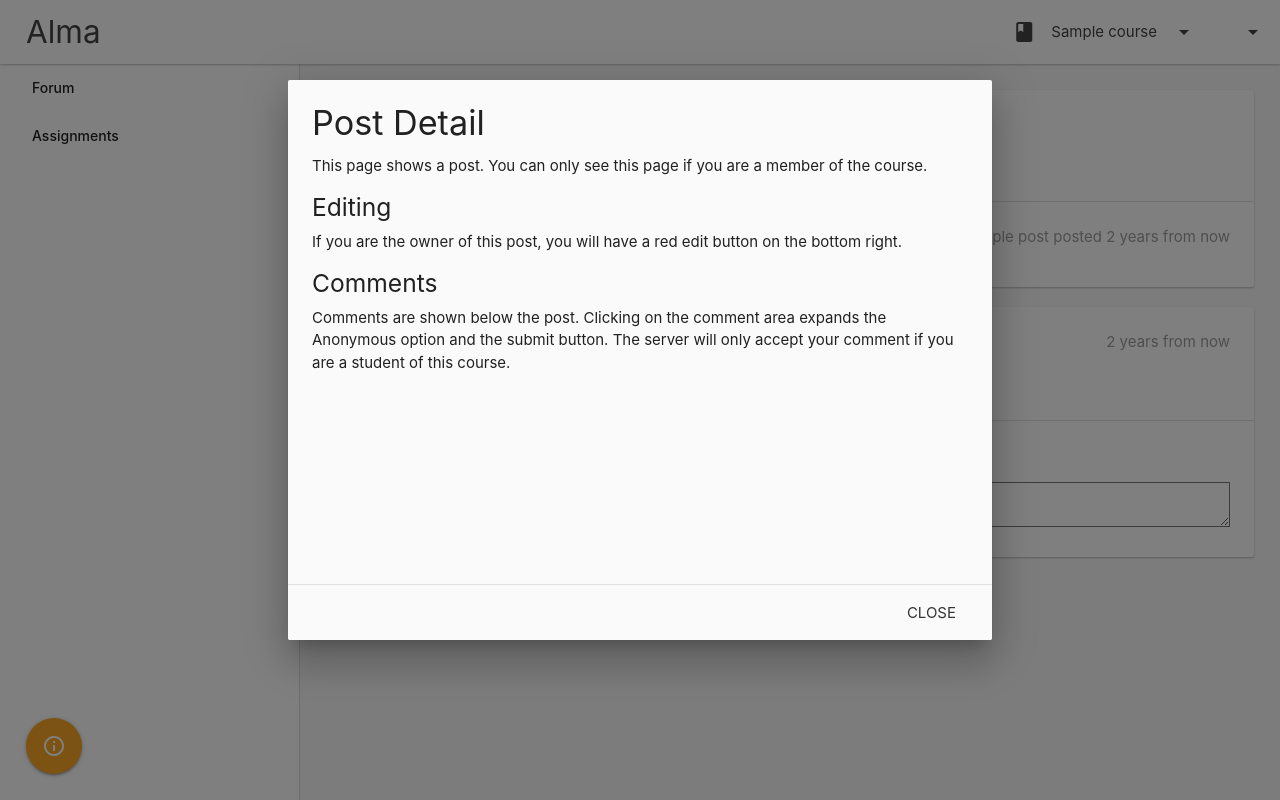
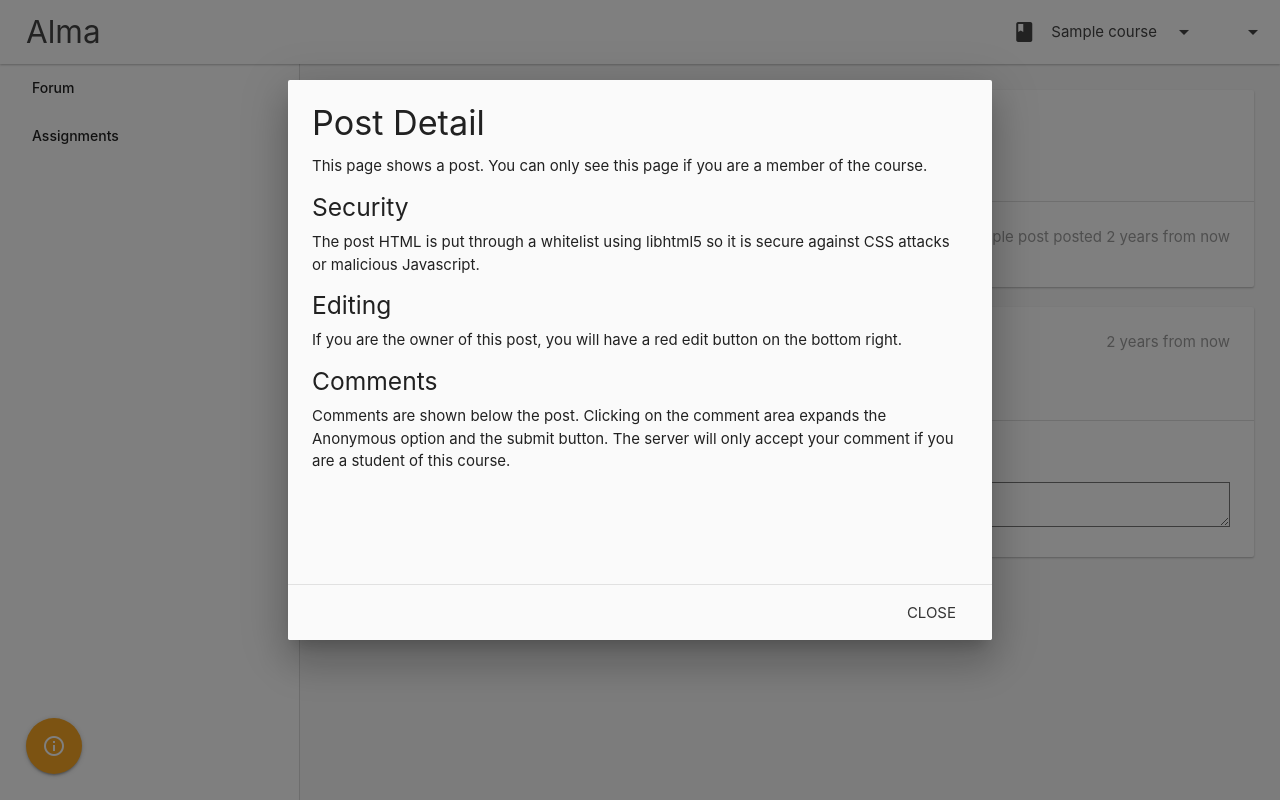
Before and after one commit to StasJ/CSCI3308, a Django app: template forum/templates/forum/detail.html in a window 1280 px wide, after a click on "info_outline". Run offline with Django 3.2, Linux system fonts and the light colour scheme; the template is opened without the code that fills it: most values are stand-ins (such as "Sample title", 1, 10 or a date in 2020); form fields are guessed from the names that the template uses; parts of the project's set-up code (start-up, migrations or seed data) failed here and were passed over; some libraries are stand-ins or nearby versions.

Commit message:
Added note

```diff
--- a/forum/templates/forum/detail.html
+++ b/forum/templates/forum/detail.html
@@ -10,6 +10,8 @@
 	<div id="info-content">
 		<h4>Post Detail</h4>
 		<p>This page shows a post. You can only see this page if you are a member of the course.</p>
+		<h5>Security</h5>
+		<p>The post HTML is put through a whitelist using libhtml5 so it is secure against CSS attacks or malicious Javascript.</p>
 		<h5>Editing</h5>
 		<p>If you are the owner of this post, you will have a red edit button on the bottom right.</p>
 		<h5>Comments</h5>
```
